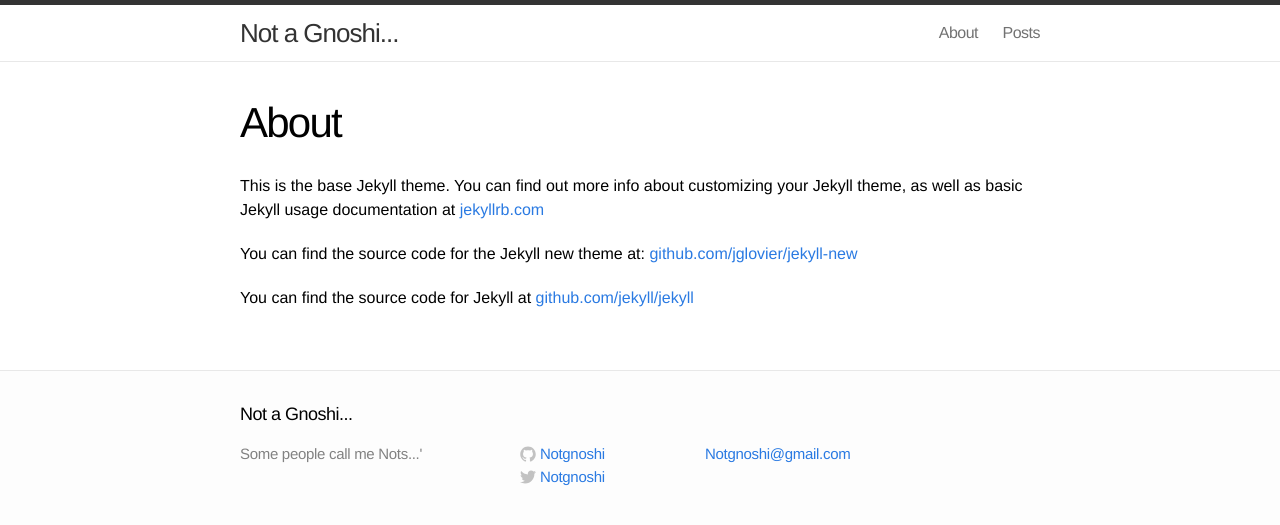
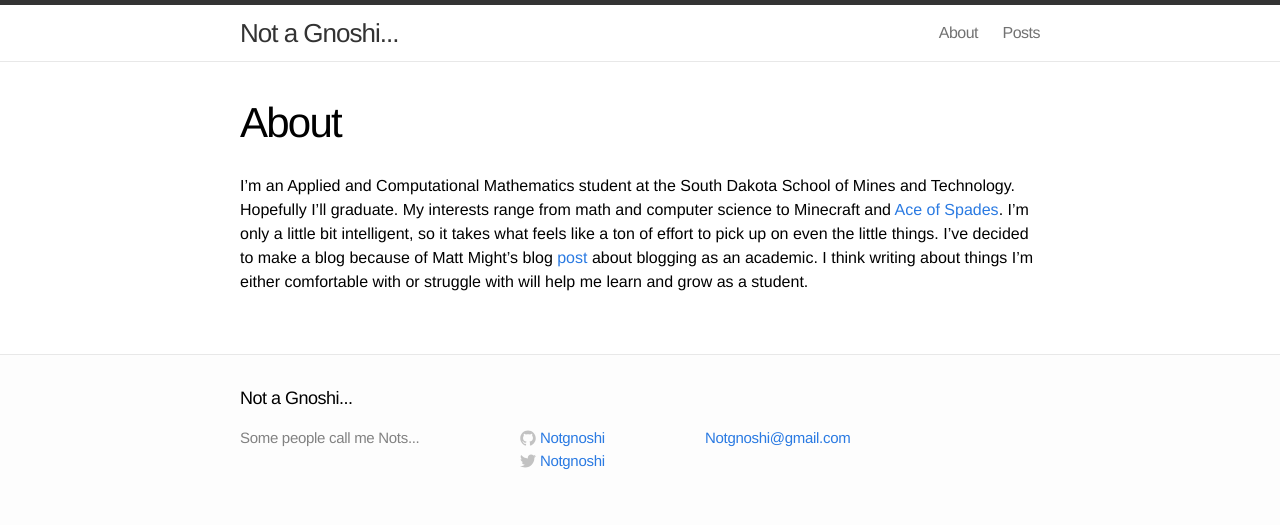
Before and after one commit to Notgnoshi/notgnoshi.github.io, a Jekyll site: the page built from about.md, in a window 1280 px wide. Shown: the top 525 px of the page. Built offline with Jekyll 4.4.1, drawn with Linux system fonts in a browser that asks for light colours.

Commit message:
updated about.md

```diff
--- a/_config.yml
+++ b/_config.yml
@@ -1,6 +1,6 @@
 # Site settings
 title: Not a Gnoshi...
-description: "Some people call me Nots...'"
+description: "Some people call me Nots..."
 twitter_username: Notgnoshi
 github_username:  Notgnoshi
 email: "Notgnoshi@gmail.com"
--- a/about.md
+++ b/about.md
@@ -4,8 +4,4 @@ title: About
 permalink: /about/
 ---
 
-This is the base Jekyll theme. You can find out more info about customizing your Jekyll theme, as well as basic Jekyll usage documentation at [jekyllrb.com](http://jekyllrb.com/)
-
-You can find the source code for the Jekyll new theme at: [github.com/jglovier/jekyll-new](https://github.com/jglovier/jekyll-new)
-
-You can find the source code for Jekyll at [github.com/jekyll/jekyll](https://github.com/jekyll/jekyll)
+I'm an Applied and Computational Mathematics student at the South Dakota School of Mines and Technology. Hopefully I'll graduate. My interests range from math and computer science to Minecraft and [Ace of Spades](http://buildandshoot.com). I'm only a little bit intelligent, so it takes what feels like a ton of effort to pick up on even the little things. I've decided to make a blog because of Matt Might's blog [post](http://matt.might.net/articles/how-to-blog-as-an-academic/) about blogging as an academic. I think writing about things I'm either comfortable with or struggle with will help me learn and grow as a student.
```
Also changed, not shown: 4 other files.
